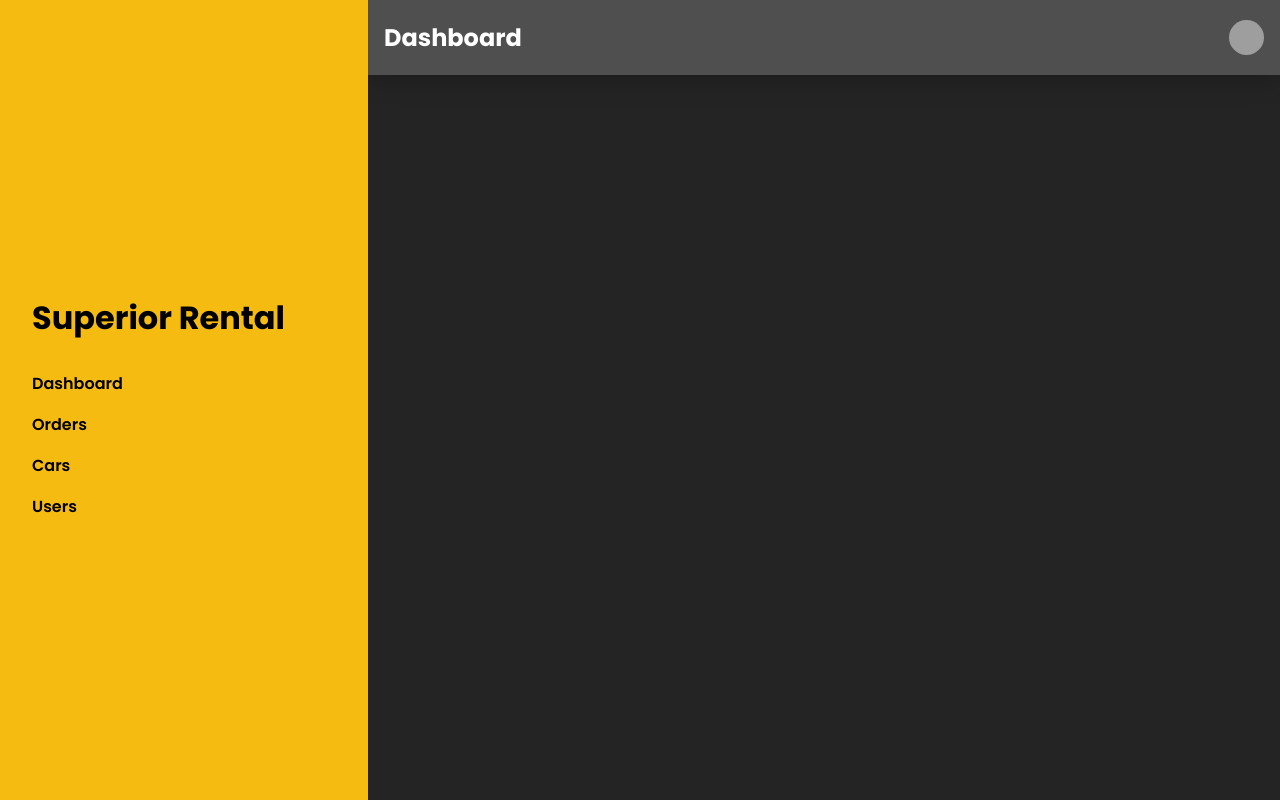
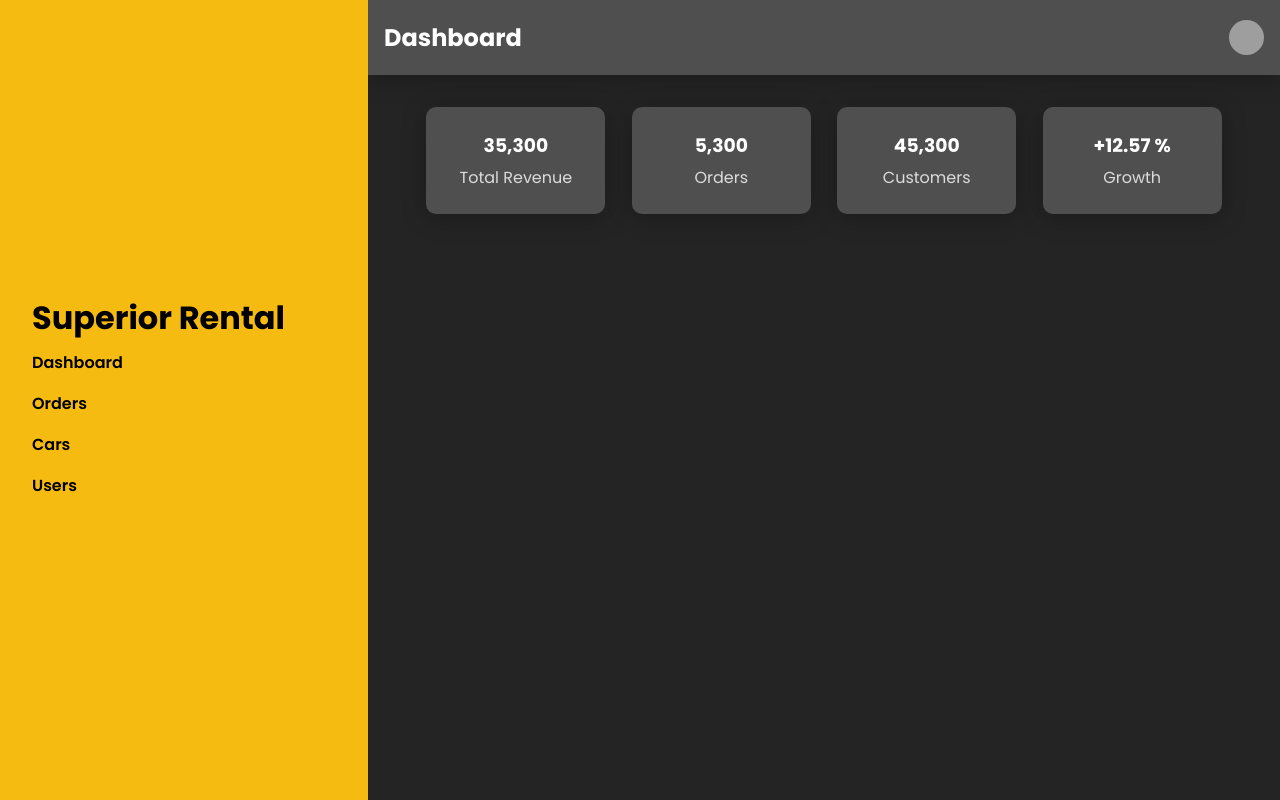
Before and after one commit to sathakhussam/superior-dashboard, a React (Create React App) app: page / in a window 1280 px wide. Built offline with nearby package versions, Linux system fonts and the light colour scheme; grey boxes are pictures that could not be loaded.

Commit message:
Added mini widgets and added apex chart

```diff
--- a/package.json
+++ b/package.json
@@ -6,7 +6,9 @@
     "@testing-library/jest-dom": "^5.13.0",
     "@testing-library/react": "^11.2.7",
     "@testing-library/user-event": "^12.8.3",
+    "apexcharts": "^3.27.1",
     "react": "^17.0.2",
+    "react-apexcharts": "^1.3.9",
     "react-dom": "^17.0.2",
     "react-router-dom": "^5.2.0",
     "react-scripts": "4.0.3",
--- /dev/null
+++ b/src/components/card/card.component.jsx
@@ -0,0 +1,12 @@
+import React from 'react';
+import './card.styles.css'
+
+function Card(props) {
+    return (
+        <div className={`Custom-card ${props.customClass}`}>
+            {props.children}
+        </div>
+    );
+}
+
+export default Card;
--- /dev/null
+++ b/src/components/card/card.styles.css
@@ -0,0 +1,7 @@
+.Custom-card {
+  background: #4f4f4f;
+  z-index: 2;
+  box-shadow: 0 4px 25px rgba(0, 0, 0, 0.25);
+  padding: 1.5rem;
+  border-radius: 10px;
+}
--- /dev/null
+++ b/src/components/mini-widget/mini-widget.component.jsx
@@ -0,0 +1,30 @@
+import './mini-widget.styles.css'
+
+// Components
+import React from 'react';
+import Card from "../card/card.component"
+
+function MiniWidget(props) {
+    return (
+        <div className="Mini-widget">
+            <Card customClass="component">
+                <h3>35,300</h3>
+                <p>Total Revenue</p>
+            </Card>
+            <Card customClass="component">
+                <h3>5,300</h3>
+                <p>Orders</p>
+            </Card>
+            <Card customClass="component">
+                <h3>45,300</h3>
+                <p>Customers</p>
+            </Card>
+            <Card customClass="component">
+                <h3>+12.57 %</h3>
+                <p>Growth</p>
+            </Card>
+        </div>
+    );
+}
+
+export default MiniWidget;
--- /dev/null
+++ b/src/components/mini-widget/mini-widget.styles.css
@@ -0,0 +1,23 @@
+.Mini-widget {
+  display: flex;
+  justify-content: space-evenly;
+}
+
+.Mini-widget .component {
+  color: white;
+  display: flex;
+  /* width: 25%; */
+  width: 14vw;
+  flex-direction: column;
+  align-items: center;
+}
+
+.Mini-widget .component h3 {
+  margin-bottom: 5px;
+}
+
+.Mini-widget .component p {
+  color: #dcdcdc;
+  font-weight: 400;
+  padding: 0 0.3rem;
+}
--- a/src/index.css
+++ b/src/index.css
@@ -1,5 +1,7 @@
 * {
   box-sizing: border-box;
+  margin: 0;
+  padding: 0;
 }
 
 a {
--- a/src/pages/dashboard/dashboard.page.jsx
+++ b/src/pages/dashboard/dashboard.page.jsx
@@ -1,10 +1,14 @@
 import React, { Component } from 'react';
 import './dashboard.styles.css'
+
+// Components
+import MiniWidget from '../../components/mini-widget/mini-widget.component';
 
 class Dashboard extends Component {
     render() {
         return (
             <div className="Dashboard">
+                <MiniWidget />
             </div>
         );
     }
--- a/src/pages/dashboard/dashboard.styles.css
+++ b/src/pages/dashboard/dashboard.styles.css
@@ -0,0 +1,3 @@
+.Dashboard {
+  padding: 2rem;
+}
```
Also changed, not shown: 1 other file (tests, documents, lock files or other folders).
